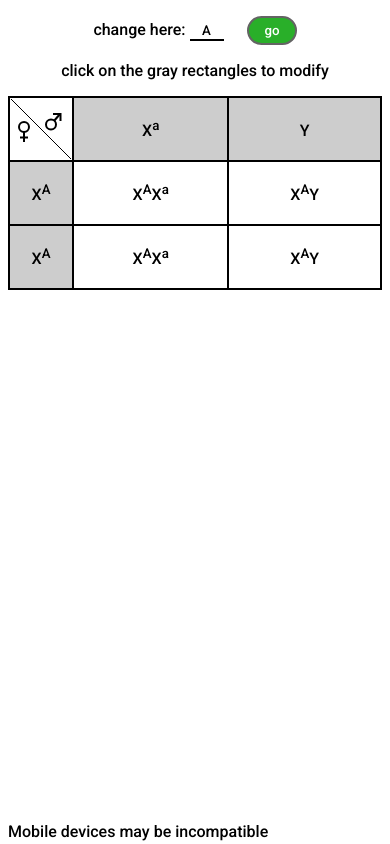
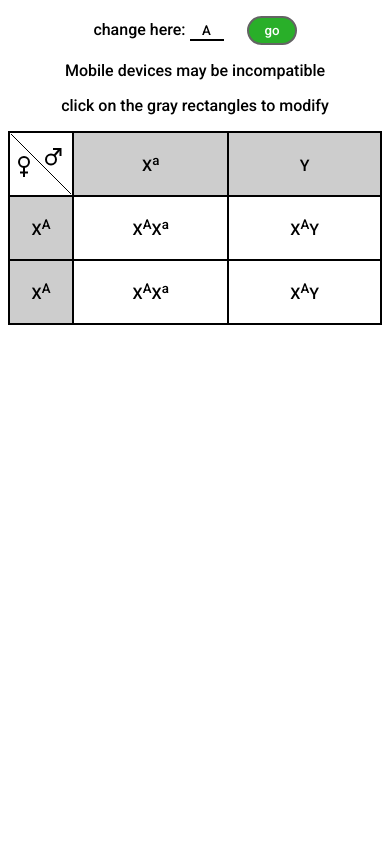
Before and after one commit to matheusss2/atividadeciencias, a plain HTML site: page index.html in a window 390 px wide. Drawn offline with Linux system fonts and the light colour scheme.

Commit message:
update mobile 6

```diff
--- a/css/index.css
+++ b/css/index.css
@@ -74,8 +74,3 @@ table{
   cursor: pointer;
   margin-left: 20px;
 }
-.alert{
-  position: absolute;
-  top: 100vh;
-  transform: translateY(-200%);
-}
--- a/index.html
+++ b/index.html
@@ -11,6 +11,7 @@
   <p class="input">change here:
     <input value="A" type="text" maxlength="1" id="base">
     <button class="run" onclick="var selectLetter = document.querySelector('#base').toLowerCase()">go</button>
+    <p class="alert" style="text-align: center;">Mobile devices may be incompatible</p>
   </p>
   <p class="input">click on the gray rectangles to modify</p>
   <main class="container">
@@ -52,7 +53,7 @@
       </tr>
     </table>
   </main>
-  <p class="alert">Mobile devices may be incompatible</p>
+
 
 
 
```
